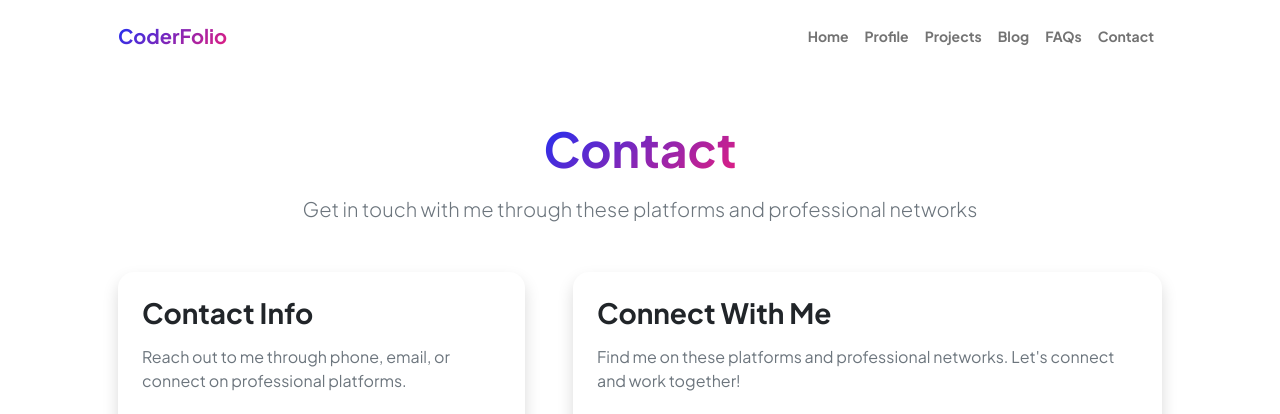
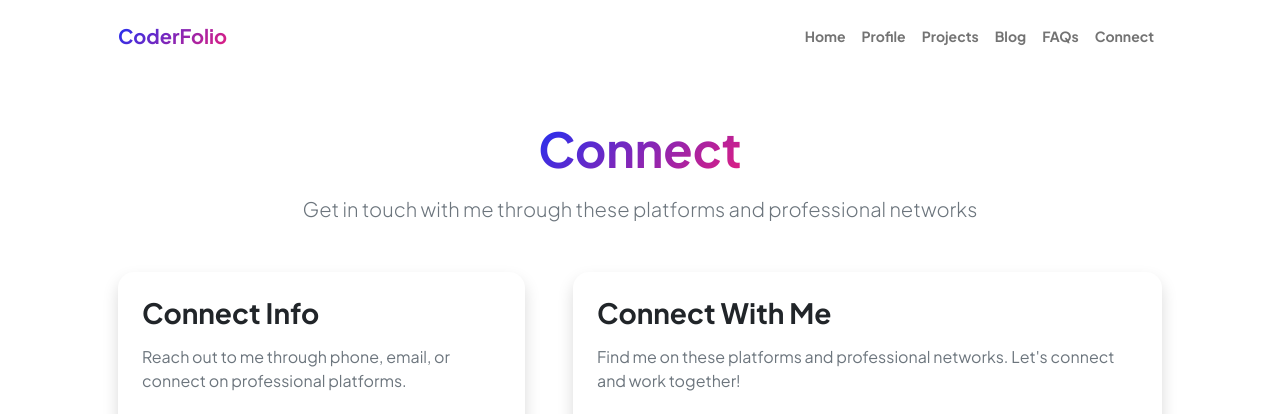
Before and after one commit to rizwanranjha/CoderFolio, a Jekyll site: the page built from _pages/connect.html, in a window 1280 px wide and 900 px high. Shown: the top 414 px of the window. Built offline with Jekyll 4.4.1, drawn with Linux system fonts in a browser that asks for light colours.

Commit message:
Contact to Connect Page

```diff
--- a/Gemfile
+++ b/Gemfile
@@ -3,6 +3,7 @@
 source "https://rubygems.org"
 
 gem "jekyll", "~> 4.4"
+gem "jekyll-sass-converter", "3.1.0"
 gem "jekyll-seo-tag"
 gem "jekyll-feed"
 gem "jekyll-remote-theme"
--- a/_includes/footer.html
+++ b/_includes/footer.html
@@ -8,7 +8,7 @@
                 <span class="mx-1">&middot;</span>
                 <a class="small" href="{{ '/terms/' | relative_url }}">Terms</a>
                 <span class="mx-1">&middot;</span>
-                <a class="small" href="{{ '/contact/' | relative_url }}">Contact</a>
+                <a class="small" href="{{ '/connect/' | relative_url }}">Connect</a>
             </div>
         </div>
     </div>
--- a/_includes/header.html
+++ b/_includes/header.html
@@ -10,7 +10,7 @@
                 <li class="nav-item"><a class="nav-link" href="{{ '/projects/' | relative_url }}">Projects</a></li>
                 <li class="nav-item"><a class="nav-link" href="{{ '/blog/' | relative_url }}">Blog</a></li>
                 <li class="nav-item"><a class="nav-link" href="{{ '/faqs/' | relative_url }}">FAQs</a></li>
-                <li class="nav-item"><a class="nav-link" href="{{ '/contact/' | relative_url }}">Contact</a></li>
+                <li class="nav-item"><a class="nav-link" href="{{ '/connect/' | relative_url }}">Connect</a></li>
             </ul>
         </div>
     </div>
--- a/_pages/contact.html
+++ b/_pages/connect.html
@@ -1,7 +1,7 @@
 ---
 layout: default
-title: "Contact Me"
-permalink: /contact/
+title: "Connect Me"
+permalink: /connect/
 ---
 <style>
 .network-icon-link {
@@ -33,17 +33,17 @@ permalink: /contact/
     <div class="row gx-5 justify-content-center">
         <div class="col-12">
             <div class="text-center mb-5">
-                <h1 class="display-5 fw-bolder mb-0"><span class="text-gradient d-inline">Contact</span></h1>
+                <h1 class="display-5 fw-bolder mb-0"><span class="text-gradient d-inline">Connect</span></h1>
                 <p class="lead text-muted mt-3">Get in touch with me through these platforms and professional networks</p>
             </div>
 
-    <!-- Contact Section -->
-            <section id="contact" class="mb-5">
+    <!-- Connect Section -->
+            <section id="connect" class="mb-5">
 
                 <div class="row g-4 g-lg-5 align-items-stretch">
           <div class="col-lg-5">
                         <div class="card shadow border-0 rounded-4 p-4 h-100 d-flex flex-column">
-                            <h3 class="fw-bolder mb-3">Contact Info</h3>
+                            <h3 class="fw-bolder mb-3">Connect Info</h3>
                             <p class="text-muted mb-4">Reach out to me through phone, email, or connect on professional platforms.</p>
 
                             <div class="d-flex mb-5">
--- a/_pages/faqs.html
+++ b/_pages/faqs.html
@@ -158,7 +158,7 @@ permalink: /about/
                                 <li><strong>Other platforms:</strong> Add full URLs or usernames as specified in the comments</li>
                                 <li><strong>Hide platforms:</strong> Set the value to <code>""</code> (empty string) to hide a platform</li>
                             </ul>
-                            <p class="mb-0">Social links appear on the Contact page. Supported platforms include LinkedIn, GitHub, Twitter, Facebook, Upwork, Fiverr, Stack Overflow, and many more.</p>
+                            <p class="mb-0">Social links appear on the Connect page. Supported platforms include LinkedIn, GitHub, Twitter, Facebook, Upwork, Fiverr, Stack Overflow, and many more.</p>
                         </div>
                     </div>
                 </div>
@@ -172,7 +172,7 @@ permalink: /about/
                     </h2>
                     <div id="faq8" class="accordion-collapse collapse" data-bs-parent="#faqAccordion">
                         <div class="accordion-body">
-                            <p>The theme uses a client-side contact form solution that works on GitHub Pages. However, the contact page has been redesigned to show social and professional network links instead of a form.</p>
+                            <p>The theme uses a client-side contact form solution that works on GitHub Pages. However, the connect page has been redesigned to show social and professional network links instead of a form.</p>
                             <p class="mb-0">If you need a contact form, you can integrate services like <strong>FormSubmit</strong> or <strong>Formspree</strong>. See <code>CONTACT_FORM_SETUP.md</code> for instructions.</p>
                         </div>
                     </div>
--- a/_pages/projects.html
+++ b/_pages/projects.html
@@ -45,7 +45,7 @@ permalink: /projects/
     <div class="container px-5 my-5">
         <div class="text-center">
             <h2 class="display-4 fw-bolder mb-4">Let's build something together</h2>
-            <a class="btn btn-outline-light btn-lg px-5 py-3 fs-6 fw-bolder" href="{{ '/contact/' | relative_url }}">Contact me</a>
+            <a class="btn btn-outline-light btn-lg px-5 py-3 fs-6 fw-bolder" href="{{ '/connect/' | relative_url }}">Connect me</a>
         </div>
     </div>
 </section>
```
